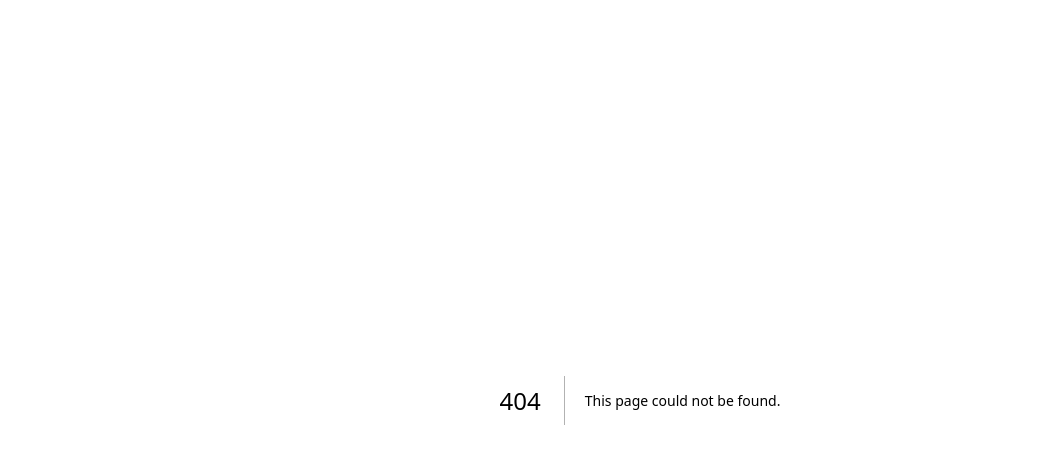
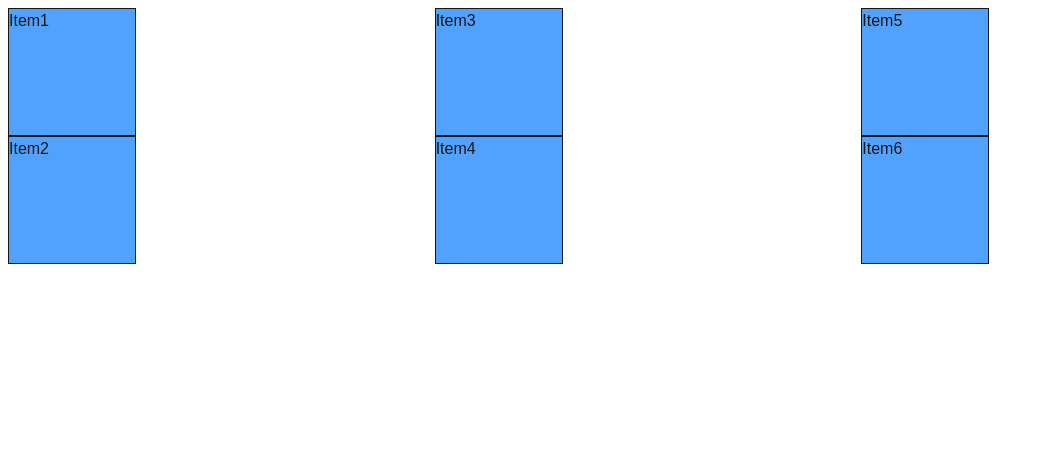
Before and after one commit to gabrielhdantaspimentel/Full-Stack-Web-com-Node-JavaScript-e-TypeScript, a Next.js app in the folder Section 30 - React/react-fundamentos/: page /fundamentos/8_colunas_tail in a window 1280 px wide. Before the commit this address had no page. Shown: the top 464 px of the page, without its empty margins (0-1044 px from the left). Built offline with nearby package versions, Linux system fonts and the light colour scheme.

Commit message:
Aula 337 - Colunas

```diff
--- /dev/null
+++ b/Section 30 - React/react-fundamentos/src/app/fundamentos/8_colunas_tail/page.tsx
@@ -0,0 +1,13 @@
+export default function Aplicacao(){
+    return (
+        // <div className="p-2 columns-3">
+        <div className="p-2 columns-1 md:columns-2 lg:columns-3">
+            <div className="w-32 h-32 border bg-blue-400">Item1</div>
+            <div className="w-32 h-32 border bg-blue-400">Item2</div>
+            <div className="w-32 h-32 border bg-blue-400">Item3</div>
+            <div className="w-32 h-32 border bg-blue-400">Item4</div>
+            <div className="w-32 h-32 border bg-blue-400">Item5</div>
+            <div className="w-32 h-32 border bg-blue-400">Item6</div>
+        </div>
+    )
+}
```
Also changed, not shown: Section 30 - React/react-fundamentos/src/app/fundamentos/7_componentes_tail/nota.txt (renamed from Section 30 - React/react-fundamentos/src/app/fundamentos/7_componentes/nota.txt), Section 30 - React/react-fundamentos/src/app/fundamentos/7_componentes_tail/page.tsx (renamed from Section 30 - React/react-fundamentos/src/app/fundamentos/7_componentes/page.tsx), Section 30 - React/react-fundamentos/src/app/fundamentos/8_colunas_tail/nota.txt (added).
